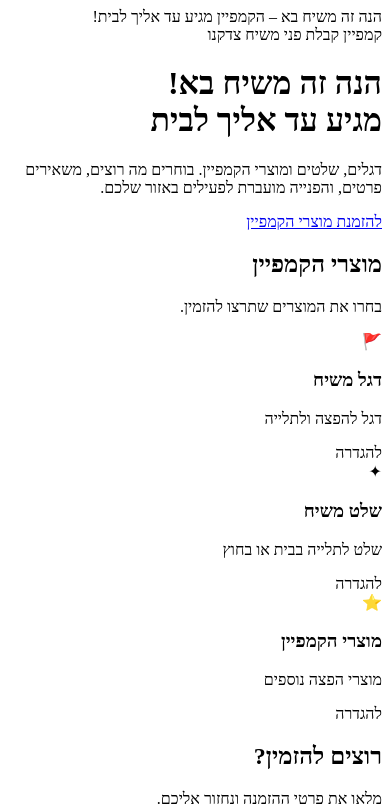
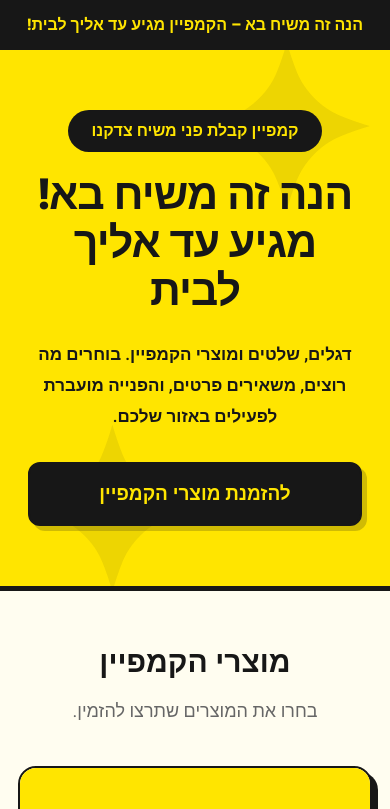
Before and after one commit to 770mtn/mashiach-ba, a Next.js app: page / in a window 390 px wide. Shown: the top 809 px of the page. Built offline with nearby package versions, Linux system fonts and the light colour scheme.

Commit message:
Enhance global styles and responsive design
Added global styles including typography, colors, and layout adjustments. Introduced responsive design for various components.

```diff
--- a/app/globals.css
+++ b/app/globals.css
@@ -1,7 +1,219 @@
+
+@import url('https://fonts.googleapis.com/css2?family=Heebo:wght@400;500;600;700;800;900&display=swap');
+
+:root {
+  --yellow: #ffe500;
+  --yellow-light: #fff6a8;
+  --black: #171717;
+  --white: #ffffff;
+  --gray: #666666;
+}
+
+* {
+  box-sizing: border-box;
+}
+
+html {
+  scroll-behavior: smooth;
+  direction: rtl;
+}
+
+body {
+  margin: 0;
+  background: #fffdf0;
+  color: var(--black);
+  font-family: 'Heebo', Arial, sans-serif;
+  direction: rtl;
+}
+
+a {
+  color: inherit;
+  text-decoration: none;
+}
+
+button, input, textarea {
+  font-family: inherit;
+}
+
+.topbar {
+  background: var(--black);
+  color: var(--yellow);
+  text-align: center;
+  padding: 13px 15px;
+  font-size: 16px;
+  font-weight: 800;
+}
+
+.container {
+  width: min(1120px, calc(100% - 36px));
+  margin-inline: auto;
+}
+
+.hero {
+  position: relative;
+  overflow: hidden;
+  background: var(--yellow);
+  border-bottom: 5px solid var(--black);
+  min-height: 510px;
+  display: flex;
+  align-items: center;
+  text-align: center;
+  padding: 75px 20px;
+}
+
+.hero::before,
+.hero::after {
+  content: "✦";
+  position: absolute;
+  color: rgba(23, 23, 23, 0.08);
+  font-size: 220px;
+  font-weight: 900;
+  pointer-events: none;
+}
+
+.hero::before {
+  top: -70px;
+  right: 4%;
+}
+
+.hero::after {
+  bottom: -100px;
+  left: 4%;
+}
+
+.hero-content {
+  position: relative;
+  z-index: 1;
+  max-width: 850px;
+}
+
+.hero-label {
+  display: inline-block;
+  background: var(--black);
+  color: var(--yellow);
+  border-radius: 50px;
+  padding: 9px 23px;
+  font-size: 16px;
+  font-weight: 900;
+  margin-bottom: 20px;
+}
+
+.hero h1 {
+  font-size: clamp(43px, 8vw, 82px);
+  line-height: 1.12;
+  font-weight: 900;
+  margin: 0 auto 24px;
+  letter-spacing: -2px;
+}
+
+.hero p {
+  max-width: 650px;
+  margin: 0 auto 30px;
+  font-size: clamp(17px, 2.5vw, 21px);
+  line-height: 1.8;
+  font-weight: 600;
+}
+
+.button {
+  display: inline-flex;
+  justify-content: center;
+  align-items: center;
+  background: var(--black);
+  color: var(--yellow);
+  padding: 16px 32px;
+  border: 2px solid var(--black);
+  border-radius: 12px;
+  font-size: 19px;
+  font-weight: 900;
+  box-shadow: 5px 5px 0 rgba(23, 23, 23, 0.2);
+  transition: transform 0.2s, box-shadow 0.2s;
+}
+
+.button:hover {
+  transform: translateY(-3px);
+  box-shadow: 7px 7px 0 rgba(23, 23, 23, 0.2);
+}
+
+.section {
+  padding: 75px 0;
+}
+
+.section-title {
+  text-align: center;
+  font-size: clamp(30px, 5vw, 46px);
+  font-weight: 900;
+  margin: 0 0 12px;
+}
+
+.section-description {
+  text-align: center;
+  color: var(--gray);
+  font-size: 18px;
+  margin: 0 auto 38px;
+  line-height: 1.7;
+}
+
+.products {
+  display: grid;
+  grid-template-columns: repeat(3, minmax(0, 1fr));
+  gap: 24px;
+}
+
+.product-card {
+  background: var(--white);
+  border: 2px solid var(--black);
+  border-radius: 18px;
+  overflow: hidden;
+  box-shadow: 6px 6px 0 var(--black);
+  transition: transform 0.2s, box-shadow 0.2s;
+}
+
+.product-card:hover {
+  transform: translateY(-5px);
+  box-shadow: 9px 11px 0 var(--black);
+}
+
+.product-image {
+  height: 190px;
+  display: flex;
+  justify-content: center;
+  align-items: center;
+  background: var(--yellow);
+  font-size: 85px;
+  border-bottom: 2px solid var(--black);
+}
+
+.product-content {
+  padding: 22px;
+}
+
+.product-content h3 {
+  font-size: 25px;
+  font-weight: 900;
+  margin: 0 0 8px;
+}
+
+.product-content p {
+  color: var(--gray);
+  line-height: 1.7;
+  margin: 0 0 18px;
+}
+
+.product-price {
+  display: inline-block;
+  background: var(--yellow-light);
+  padding: 7px 15px;
+  border-radius: 8px;
+  font-weight: 900;
+}
+
+#order {
+  scroll-margin-top: 25px;
+}
 
 .order-section {
   width: min(100% - 32px, 760px);
-  margin: 70px auto;
+  margin: 35px auto 70px;
   padding: 36px;
   background: #fff;
   border: 2px solid #171717;
@@ -65,11 +277,6 @@
   border-color: #171717;
 }
 
-.form-label small {
-  color: #666;
-  font-weight: 400;
-}
-
 .phone-row {
   display: flex;
   gap: 10px;
@@ -93,12 +300,6 @@
 .submit-order:disabled {
   opacity: 0.6;
   cursor: wait;
-}
-
-.verified-label {
-  color: #16743a;
-  font-weight: 800;
-  white-space: nowrap;
 }
 
 .products-picker {
@@ -200,8 +401,39 @@
   text-align: center;
 }
 
+footer {
+  background: var(--black);
+  color: var(--yellow);
+  text-align: center;
+  padding: 28px 15px;
+  font-weight: 800;
+  font-size: 16px;
+}
+
+@media (max-width: 760px) {
+  .products {
+    grid-template-columns: 1fr;
+    max-width: 480px;
+    margin: auto;
+  }
+
+  .hero {
+    min-height: 440px;
+    padding: 60px 10px;
+  }
+
+  .hero h1 {
+    letter-spacing: -1px;
+  }
+
+  .section {
+    padding: 50px 0;
+  }
+}
+
 @media (max-width: 600px) {
   .order-section {
+    width: calc(100% - 24px);
     padding: 22px 16px;
     box-shadow: 4px 4px 0 #171717;
   }
@@ -218,4 +450,12 @@
   .product-choice {
     align-items: flex-start;
   }
+
+  .installation-field {
+    flex-wrap: wrap;
+  }
+
+  .button {
+    width: 100%;
+  }
 }
```
